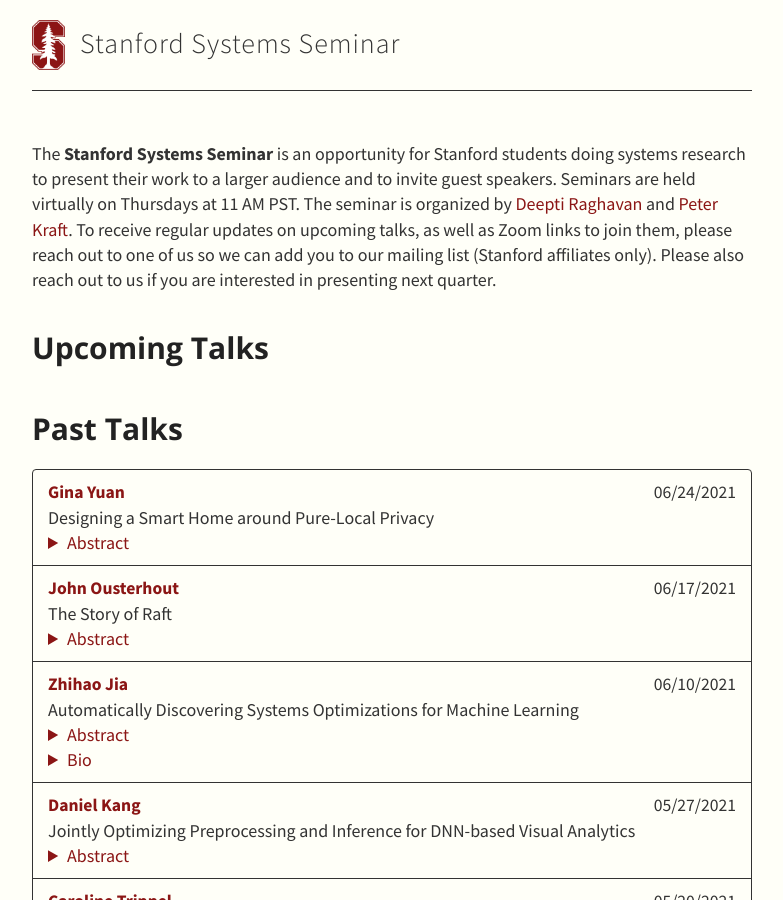
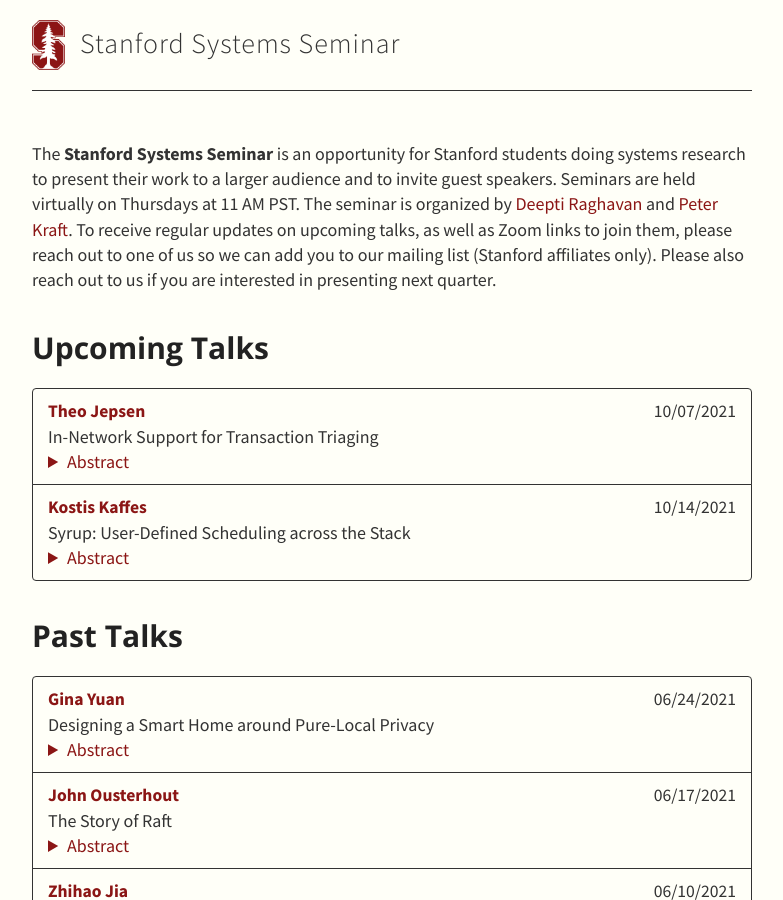
Before and after one commit to stanford-systems-seminar/stanford-systems-seminar.github.io, a Jekyll site: the page built from index.md, in a window 1280 px wide and 900 px high. Shown: the whole window, without its empty margins (248-1031 px from the left). Built offline with Jekyll 4.4.1, drawn with Linux system fonts in a browser that asks for light colours.

Commit message:
Update talks.yml

```diff
--- a/_data/talks.yml
+++ b/_data/talks.yml
@@ -1,5 +1,15 @@
 - type: Upcoming Talks
   members:
+    - speaker: Theo Jepsen
+      date: 10/07/2021
+      title: "In-Network Support for Transaction Triaging"
+      abstract: "TBA"
+      website: http://web.stanford.edu/~jepsen/index.html
+    - speaker: Kostis Kaffes
+      date: 10/14/2021
+      title: "Syrup: User-Defined Scheduling across the Stack"
+      abstract: "TBA"
+      website: http://stanford.edu/~kkaffes/
 - type: Past Talks
   members:
     - speaker: Gina Yuan
```
